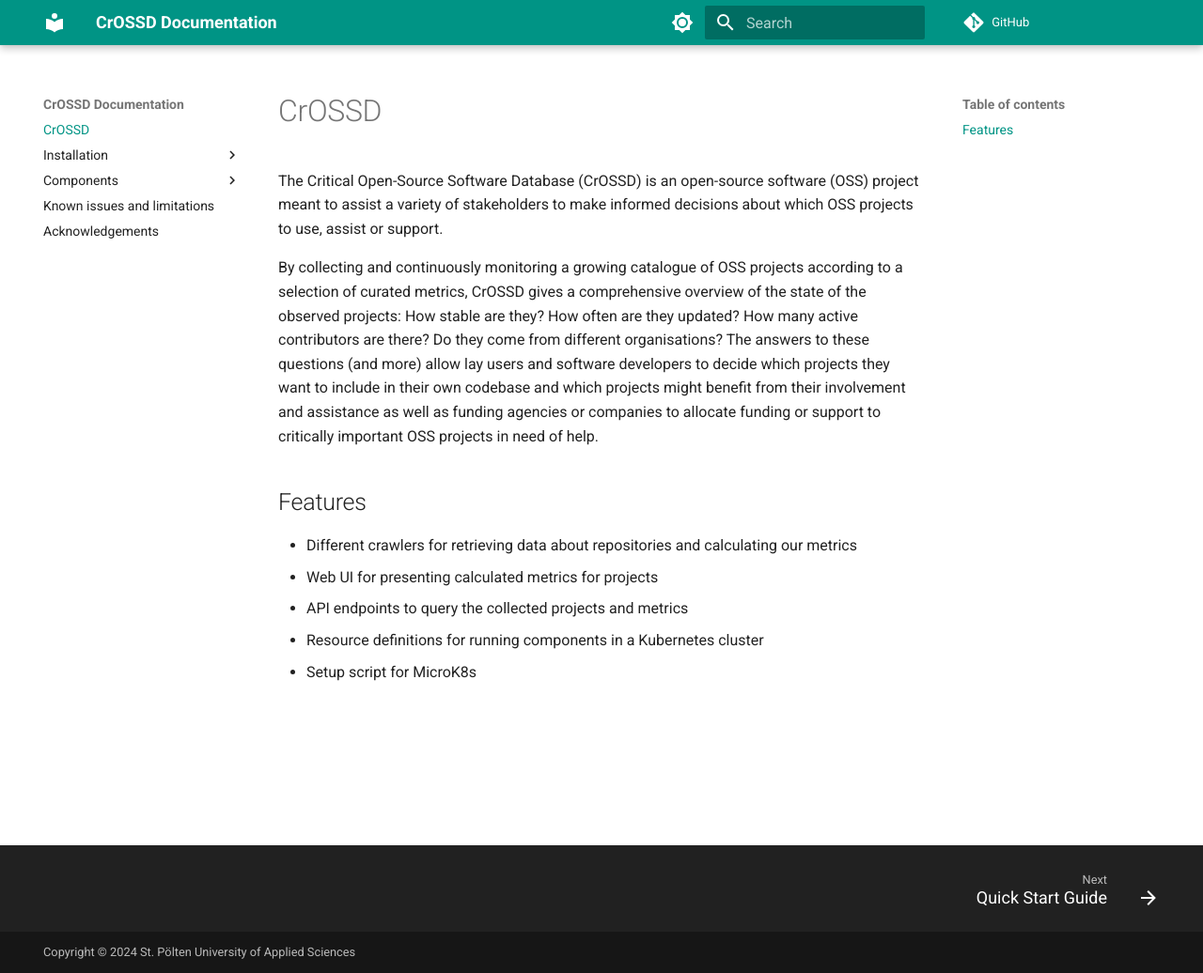
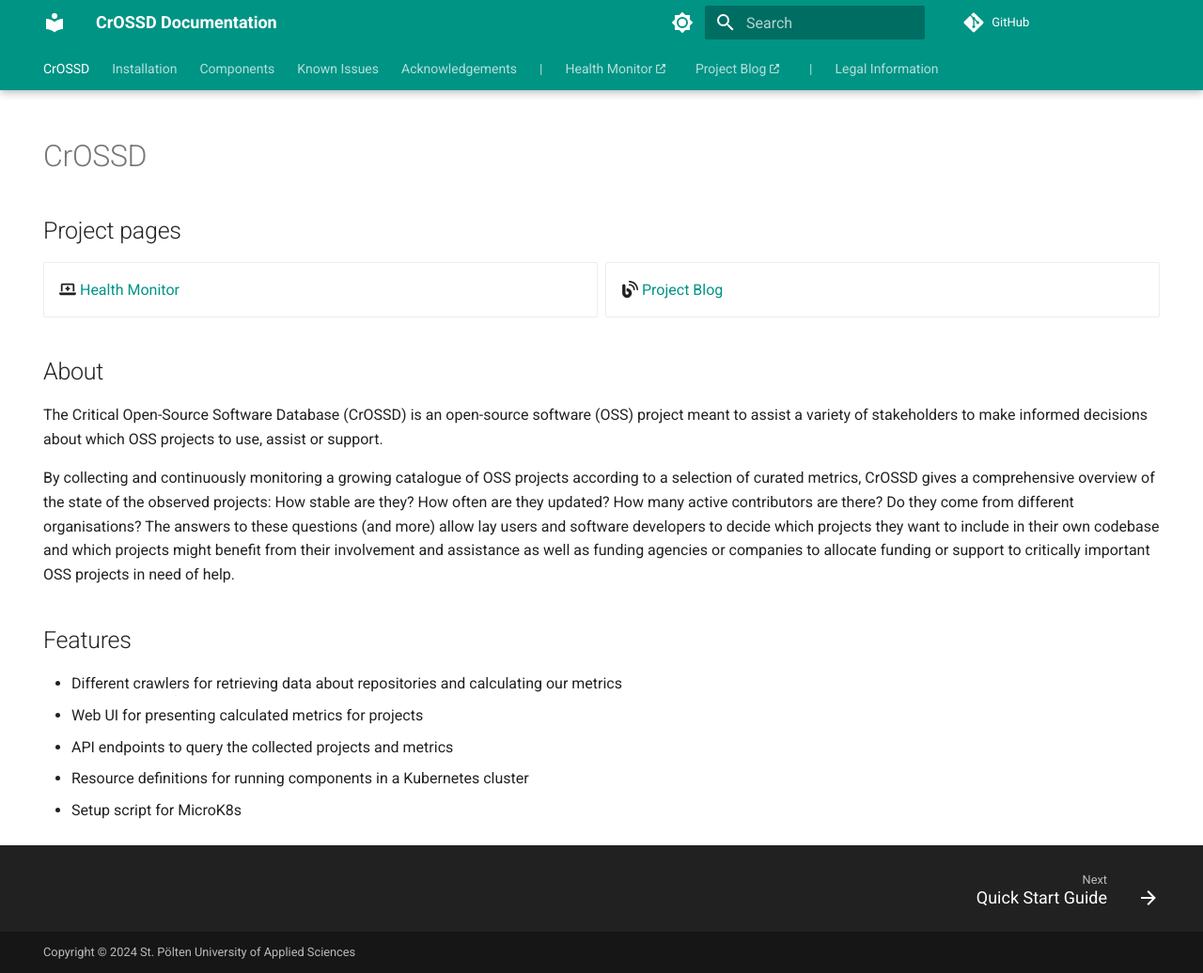
Before and after one commit to FH-CrOSSD/fh-crossd.github.io, an MkDocs documentation site: the page built from docs/index.md, in a window 1280 px wide and 1036 px high. Shown: the whole window at 94% size. Built offline with MkDocs 1.6.1 and Material for MkDocs 9.7.7, drawn with Linux system fonts in a browser that asks for light colours; plug-ins that fetch from the network failed and are left out.

Commit message:
minor changes

```diff
--- a/docs/index.md
+++ b/docs/index.md
@@ -1,4 +1,20 @@
+---
+hide:
+  - navigation
+  - toc
+---
 # CrOSSD
+
+## Project pages
+
+<div class="grid cards" markdown>
+
+- :fontawesome-solid-laptop-medical: [Health Monitor](https://health.crossd.tech)
+- :fontawesome-solid-blog: [Project Blog](https://crossd.tech)
+
+</div>
+
+## About
 
 The Critical Open-Source Software Database (CrOSSD) is an open-source software (OSS) project
 meant to assist a variety of stakeholders to make informed decisions about which OSS projects to
--- a/mkdocs.yml
+++ b/mkdocs.yml
@@ -7,6 +7,8 @@ theme:
     - navigation.top
     - search.suggest
     - search.highlight
+    - navigation.tabs
+    - navigation.tabs.sticky
   palette:
     # Palette toggle for light mode
     - scheme: default
@@ -27,6 +29,13 @@ theme:
 use_directory_urls: false
 extra:
   generator: false
+  # social:
+  #   - icon: fontawesome/solid/laptop-medical
+  #     link: https://health.crossd.tech
+  #     name: health.crossd.tech
+  #   - icon: fontawesome/solid/blog
+  #     link: https://crossd.tech
+  #     name: crossd.tech
 copyright: Copyright &copy; 2024 St. Pölten University of Applied Sciences
 repo_url: https://github.com/fh-crossd
 markdown_extensions:
@@ -40,10 +49,16 @@ markdown_extensions:
       pygments_lang_class: true
   - pymdownx.inlinehilite
   - pymdownx.snippets
+  - attr_list
+  - md_in_html
+  - pymdownx.emoji:
+      emoji_index: !!python/name:material.extensions.emoji.twemoji
+      emoji_generator: !!python/name:material.extensions.emoji.to_svg
 plugins:
   - include-markdown
   - privacy
   - search
+  - glightbox
 nav:
   - index.md
   - Installation:
@@ -67,5 +82,10 @@ nav:
     - components/arango_init.md
     - components/external_services.md
     - components/ingress.md
-  - known_issues/known_issues.md
+  - "Known Issues": known_issues/known_issues.md
   - acknowledgements/acknowledgements.md
+  - "|": "#"
+  - "Health Monitor&nbsp;<svg style=\"padding-top:4px;padding-bottom:4px;\" xmlns=\"http://www.w3.org/2000/svg\" viewBox=\"0 0 512 512\"><!--!Font Awesome Free 6.5.2 by @fontawesome - https://fontawesome.com License - https://fontawesome.com/license/free Copyright 2024 Fonticons, Inc.--><path d=\"M352 0c-12.9 0-24.6 7.8-29.6 19.8s-2.2 25.7 6.9 34.9L370.7 96 201.4 265.4c-12.5 12.5-12.5 32.8 0 45.3s32.8 12.5 45.3 0L416 141.3l41.4 41.4c9.2 9.2 22.9 11.9 34.9 6.9s19.8-16.6 19.8-29.6V32c0-17.7-14.3-32-32-32H352zM80 32C35.8 32 0 67.8 0 112V432c0 44.2 35.8 80 80 80H400c44.2 0 80-35.8 80-80V320c0-17.7-14.3-32-32-32s-32 14.3-32 32V432c0 8.8-7.2 16-16 16H80c-8.8 0-16-7.2-16-16V112c0-8.8 7.2-16 16-16H192c17.7 0 32-14.3 32-32s-14.3-32-32-32H80z\"/></svg>": "https://health.crossd.tech"
+  - "Project Blog&nbsp;<svg style=\"padding-top:4px;padding-bottom:4px;\" xmlns=\"http://www.w3.org/2000/svg\" viewBox=\"0 0 512 512\"><!--!Font Awesome Free 6.5.2 by @fontawesome - https://fontawesome.com License - https://fontawesome.com/license/free Copyright 2024 Fonticons, Inc.--><path d=\"M352 0c-12.9 0-24.6 7.8-29.6 19.8s-2.2 25.7 6.9 34.9L370.7 96 201.4 265.4c-12.5 12.5-12.5 32.8 0 45.3s32.8 12.5 45.3 0L416 141.3l41.4 41.4c9.2 9.2 22.9 11.9 34.9 6.9s19.8-16.6 19.8-29.6V32c0-17.7-14.3-32-32-32H352zM80 32C35.8 32 0 67.8 0 112V432c0 44.2 35.8 80 80 80H400c44.2 0 80-35.8 80-80V320c0-17.7-14.3-32-32-32s-32 14.3-32 32V432c0 8.8-7.2 16-16 16H80c-8.8 0-16-7.2-16-16V112c0-8.8 7.2-16 16-16H192c17.7 0 32-14.3 32-32s-14.3-32-32-32H80z\"/></svg>": "https://crossd.tech"
+  - "|": "#"
+  - "Legal Information": legal.md
```
Also changed, not shown: docs/acknowledgements/acknowledgements.md (+5 -0 lines), docs/components/components.md (+1 -1 lines), docs/known_issues/known_issues.md (+5 -0 lines), docs/legal.md (added, +8 -0 lines), 2 other files.
